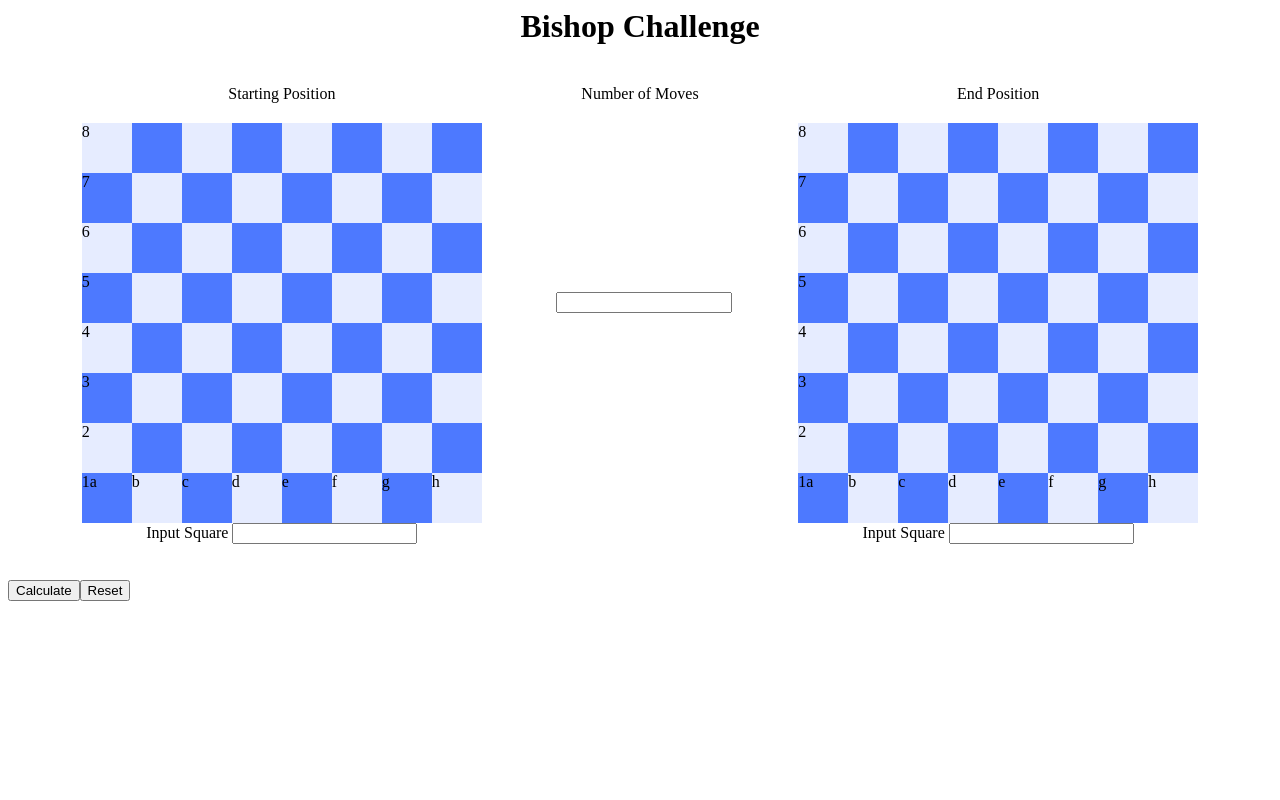
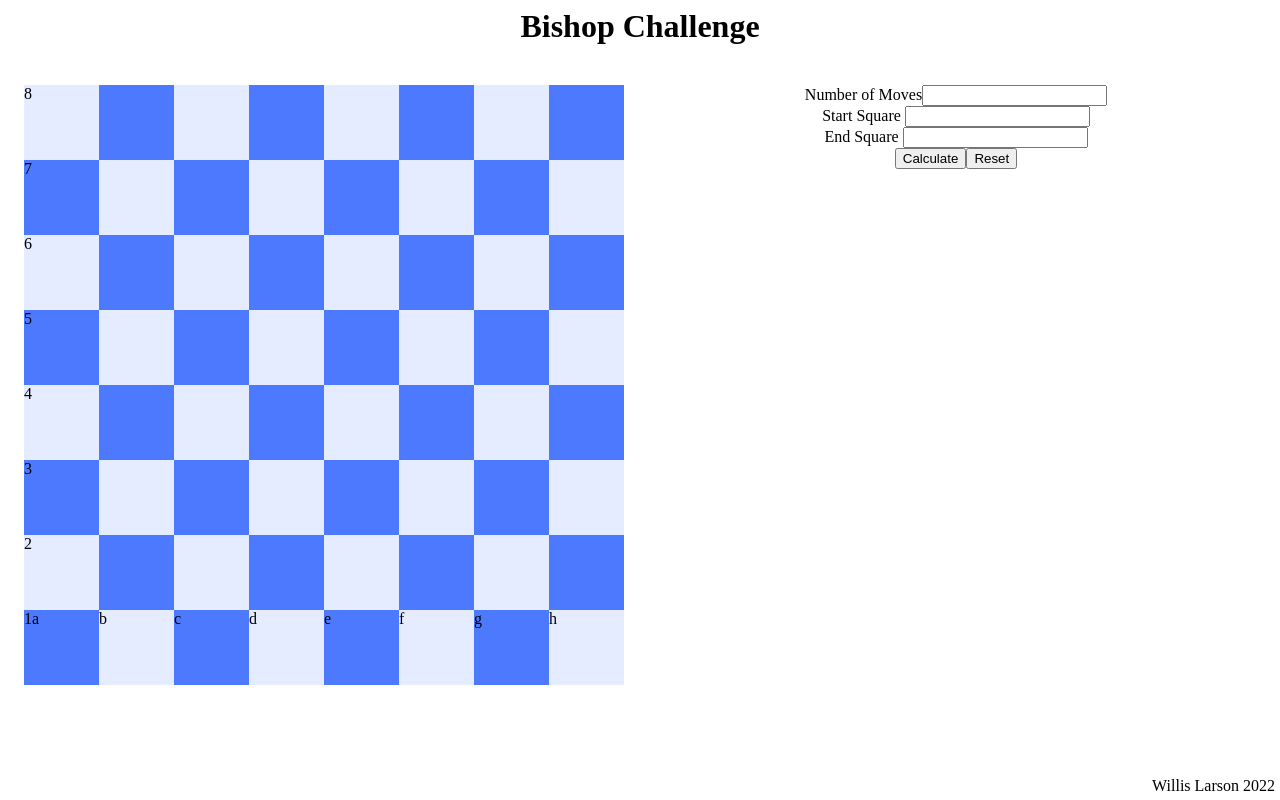
Before and after one commit to ductapemobie/bishop-challenge, a React (Create React App) app: page / in a window 1280 px wide. Built offline with nearby package versions, Linux system fonts and the light colour scheme.

Commit message:
updated input to be a little cleaner, still work to be done

```diff
--- a/src/components/App.jsx
+++ b/src/components/App.jsx
@@ -2,8 +2,10 @@ import { useState } from "react";
 import CalcButton from "./CalcButton";
 import ChessBoard from "./ChessBoard";
 import DisplayBoard from "./DisplayBoard";
+import Footer from "./Footer";
 import NumberInput from "./NumberInput";
 import ResetButton from "./ResetButton";
+import TextInputs from "./TextInputs";
 
 export default function App(){
     const [startPosition, setStartPosition] = useState({row:-1, column:-1});
@@ -14,29 +16,24 @@ export default function App(){
 
     return <>
         <h1 className="header">Bishop Challenge</h1>
-        {calcState?
-        //state for displaying the answer
-        <>
-        <DisplayBoard answerState={answerState}/>
-        </>
-        :
-        //state for inputting values
-        <>
         <div className="board-holder">
-            <div className="subheader">Starting Position</div>
-            <div className="subheader">Number of Moves</div>
-            <div className="subheader">End Position</div>
-            <ChessBoard boardState={startPosition} setState={setStartPosition}/>
+            <ChessBoard boardState={startPosition} setState={setStartPosition}
+            endPosition={endPosition} setEndPosition={setEndPosition}/>
+        <div>
             <NumberInput setMoveCount={setMoveCount}/>
-            <ChessBoard boardState={endPosition} setState={setEndPosition}/>
+            <TextInputs setState={setStartPosition} type={"Start"}/>
+            <TextInputs setState={setEndPosition} type={"End"}/>
+            <div className="center-item">
+                <CalcButton setState={setCalcState} startPosition={startPosition}
+                    endPosition={endPosition} moveCount={moveCount}
+                    setAnswerState={setAnswerState}/>
+                <ResetButton setCalc={setCalcState} setAnswer={setAnswerState}/>
+            </div>
+            {calcState?<DisplayBoard answerState={answerState}/>:<></>}
         </div>
-            <CalcButton setState={setCalcState} startPosition={startPosition}
-                endPosition={endPosition} moveCount={moveCount}
-                setAnswerState={setAnswerState}/>
-        </>
-        }
-        <ResetButton setStart={setStartPosition} setEnd={setEndPosition}
-            setCalc={setCalcState} setAnswer={setAnswerState}
-            setMoveCount={setMoveCount}/>
+        </div>
+
+
+        <Footer/>
     </>
 }
--- a/src/components/CalcButton.jsx
+++ b/src/components/CalcButton.jsx
@@ -6,9 +6,6 @@ export default function CalcButton(props){
     const setAnswerState = props.setAnswerState;
 
     function runNumbers(){
-        console.log(moveCount);
-        console.log(startPos);
-        console.log(endPos);
         if (moveCount == 0){
             if ((startPos.row === endPos.row) && (startPos.column === endPos.column)){
                 return true;
--- a/src/components/ChessBoard.jsx
+++ b/src/components/ChessBoard.jsx
@@ -6,54 +6,52 @@ import '../style/Chess.css';
 export default function ChessBoard(props){
     const boardState = props.boardState;
     const setState = props.setState;
-    const colMap = {'a':0, 'b':1, 'c':2, 'd':3, 'e':4, 'f':5, 'g':6, 'h':7};
-    const rowMap = {'8':0, '7':1, '6':2, '5':3, '4':4, '3':5, '2':6, '1':7};
+    const endPosition = props.endPosition;
+    const setEndPosition = props.setEndPosition;
 
-    function squareClicked(i, j){
+
+    function squareLeftClicked(i, j){
         setState({
             row:i,
             column:j
         });
     }
 
-    function textChanged(event){
-        const val = event.target.value;
-        if (val.length === 2){
-            if(val[0] in rowMap && val[1] in colMap){
-                setState({
-                    row:rowMap[val[0]],
-                    column:colMap[val[1]]
-                })
-            }
-        }
+    function squareRightClicked(i, j){
+        setEndPosition({
+            row:i,
+            column:j
+        })
     }
 
     const squaresArr = [];
     for(let i = 0; i < 8; i ++){
         squaresArr.push([]);
         for (let j = 0; j < 8; j++){
-            if (boardState && i === boardState.row && j === boardState.column){
-                squaresArr[i].push(
-                    <ChessSquare color="red" row={i} col={j} squareClicked={squareClicked} key={`${i}${j}`}/>
-                )
+            let colorVal = null;
+            if (endPosition && boardState && i === endPosition.row && j === endPosition.column &&
+                i === boardState.row && j == boardState.column){
+                colorVal = 'yellow';
+            }else if (endPosition && i === endPosition.row && j === endPosition.column){
+                colorVal = 'green';
+            }else if (boardState && i === boardState.row && j === boardState.column){
+                colorVal = 'red';
             }else if ((i + j) % 2 === 1){
-                squaresArr[i].push(
-                    <ChessSquare color="blue" row={i} col={j} squareClicked={squareClicked} key={`${i}${j}`}/>
-                )
+                colorVal = 'blue';
             }else{
-                squaresArr[i].push(
-                    <ChessSquare color="white" row={i} col={j} squareClicked={squareClicked} key={`${i}${j}`}/>
-                )
+                colorVal = 'white'
             }
+            squaresArr[i].push(
+                <ChessSquare color={colorVal} row={i} col={j}
+                squareLeftClicked={squareLeftClicked}
+                squareRightClicked={squareRightClicked}
+                key={`${i}${j}`}/>
+            );
         }
     }
 
-    return <div>
-    <div className="board-container">
+    return <div className="board-container">
         {squaresArr}
     </div>
-    <div className='center-item'>
-        Input Square <input type='text' onChange={textChanged} maxLength={2}></input>
-    </div>
-    </div>
+
 }
--- a/src/components/ChessSquare.jsx
+++ b/src/components/ChessSquare.jsx
@@ -4,25 +4,31 @@ export default function ChessSquare(props){
     const squareColor = props.color;//blue or white
     const row = props.row;
     const col = props.col;
-    const squareClicked = props.squareClicked;
+    const squareLeftClicked = props.squareLeftClicked;
+    const squareRightClicked = props.squareRightClicked;
     const rowMapping = ['8', '7', '6', '5', '4', '3', '2', '1'];
     const colMapping = ['a', 'b', 'c', 'd', 'e', 'f', 'g', 'h'];
     const coords = ((col===0)?rowMapping[row]:"")+((row===7)?colMapping[col]:"");
     let retDiv = <div></div>
 
-    function handleClick(){
-        squareClicked(row, col);
+    function rightMouseClick(e){
+        e.preventDefault();
+        handleClick('right');
     }
 
-    if (squareColor === "blue"){
-        retDiv = <div className='blue-square noselect' onClick={handleClick}>{coords}</div>
-    }else if (squareColor === "white"){
-        retDiv = <div className='white-square noselect' onClick={handleClick}>{coords}</div>
-    }else if (squareColor === "red"){
-        retDiv = <div className='red-square noselect' onClick={handleClick}>{coords}</div>
-    }else{
-        throw new Error("Invalid Square Color");
+    function handleClick(type){
+        if (type === 'left'){
+            squareLeftClicked(row, col);
+        }else{
+            squareRightClicked(row, col);
+        }
     }
+
+    retDiv = <div className={`${squareColor}-square noselect`}
+        onClick={()=>handleClick('left')}
+        onContextMenu={rightMouseClick}>{coords}
+    </div>
+
 
     return retDiv;
 }
--- a/src/components/DisplayBoard.jsx
+++ b/src/components/DisplayBoard.jsx
@@ -3,11 +3,11 @@
 export default function DisplayBoard(props){
     const answerState = props.answerState;
 
-    return <>
+    return <div className="center-item">
     {answerState===true?
     <h1>This is possible</h1>
     :
     <h1>This is Not possible</h1>
     }
-    </>
+    </div>
 }
--- /dev/null
+++ b/src/components/Footer.jsx
@@ -0,0 +1,3 @@
+export default function Footer(){
+    return <div className="signature-footer">Willis Larson 2022</div>
+}
--- a/src/components/NumberInput.jsx
+++ b/src/components/NumberInput.jsx
@@ -3,9 +3,11 @@ export default function NumberInput(props){
 
     function updateNumber(event){
         const val = event.target.value;
-        console.log(val);
         setMoveCount(val);
     }
 
-    return <div><input type='number' className="number-input" onChange={updateNumber}/></div>
+    return <div className="center-item">
+        Number of Moves
+        <input type='number' className="number-input" onChange={updateNumber}/>
+    </div>
 }
--- /dev/null
+++ b/src/components/TextInputs.jsx
@@ -0,0 +1,26 @@
+export default function TextInputs(props){
+    const setState = props.setState;
+    const type = props.type;
+    const colMap = {'a':0, 'b':1, 'c':2, 'd':3, 'e':4, 'f':5, 'g':6, 'h':7};
+    const rowMap = {'8':0, '7':1, '6':2, '5':3, '4':4, '3':5, '2':6, '1':7};
+
+    function textChanged(event){
+        const val = event.target.value;
+        if (val.length === 2){
+            if(val[0] in rowMap && val[1] in colMap){
+                setState({
+                    row:rowMap[val[0]],
+                    column:colMap[val[1]]
+                })
+            }
+        }
+    }
+
+    return <div className="center-item">{type} Square <input type='text' onChange={textChanged} maxLength={2}></input></div>
+}
+
+
+/*<div className='center-item'>
+        <div>Starting Square <input type='text' onChange={startTextChanged} maxLength={2}></input></div>
+        <div>Ending Square <input type='text' onChange={endTextChanged} maxLength={2}></input></div>
+    </div>*/
--- a/src/style/Chess.css
+++ b/src/style/Chess.css
@@ -1,9 +1,9 @@
 /*DEBUG BORDERS*/
-/*
-div{
+
+/*div{
     border: #00ff40;
-    border-width: 5px;
-    border-style: double;
+    border-width: 3px;
+    border-style: solid;
 }*/
 
 .blue-square {
@@ -18,10 +18,18 @@ div{
     background-color: #da0000
 }
 
+.green-square {
+    background-color: #006d18
+}
+
+.yellow-square {
+    background-color: #a59b16
+}
+
 .board-container {
     margin:auto;
-    height:400px;
-    width:400px;
+    height:600px;
+    width:600px;
     display: grid;
     padding-left: 10px;
     padding-right: 10px;
@@ -55,12 +63,11 @@ div{
 .board-holder {
     display: grid;
     margin: auto;
-    grid-template-columns: 1.3fr 0.4fr 1.3fr ;
-    grid-template-rows: 0.3fr 1.7fr;
+    grid-template-columns: 1fr 1fr ;
+    grid-template-rows: 1fr;
     gap: 0px 0px;
     grid-template-areas:
-      ". . ."
-      ". . .";
+      ". .";
 }
 
 /*NOT my orignal code, taken from stackoverflow
@@ -77,12 +84,17 @@ https://stackoverflow.com/questions/826782/how-to-disable-text-selection-highlig
 }
 
 .number-input{
-    height:fit-content;
-    width:100%;
-    margin-top: 100%;
+    text-align: center;
 }
 
 .center-item{
     margin:auto;
     text-align: center;
 }
+
+.signature-footer{
+    padding:5px;
+    right:0;
+    bottom:0;
+    position:fixed;
+}
```
Also changed, not shown: 1 other file (tests, documents, lock files or other folders).
